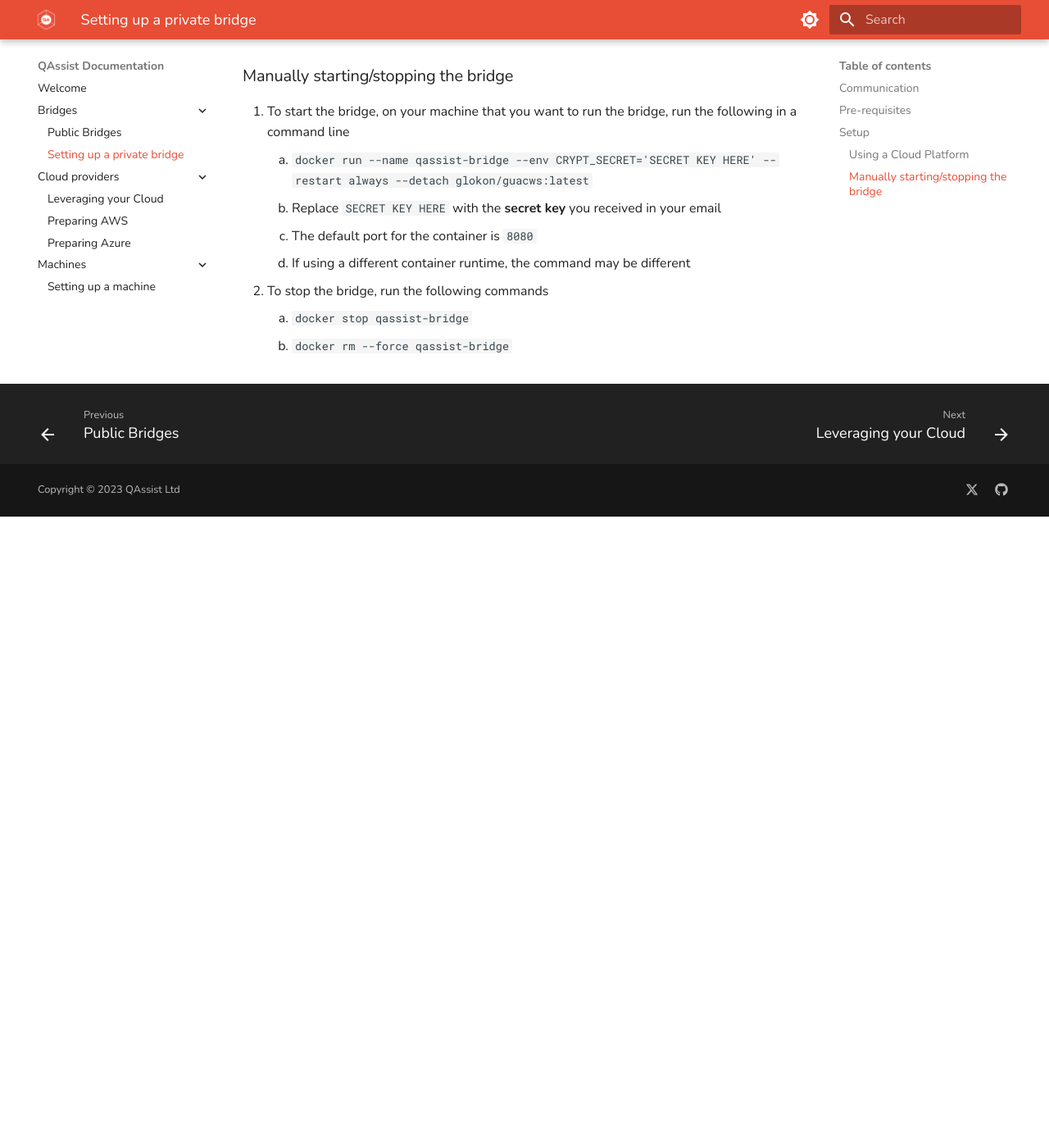
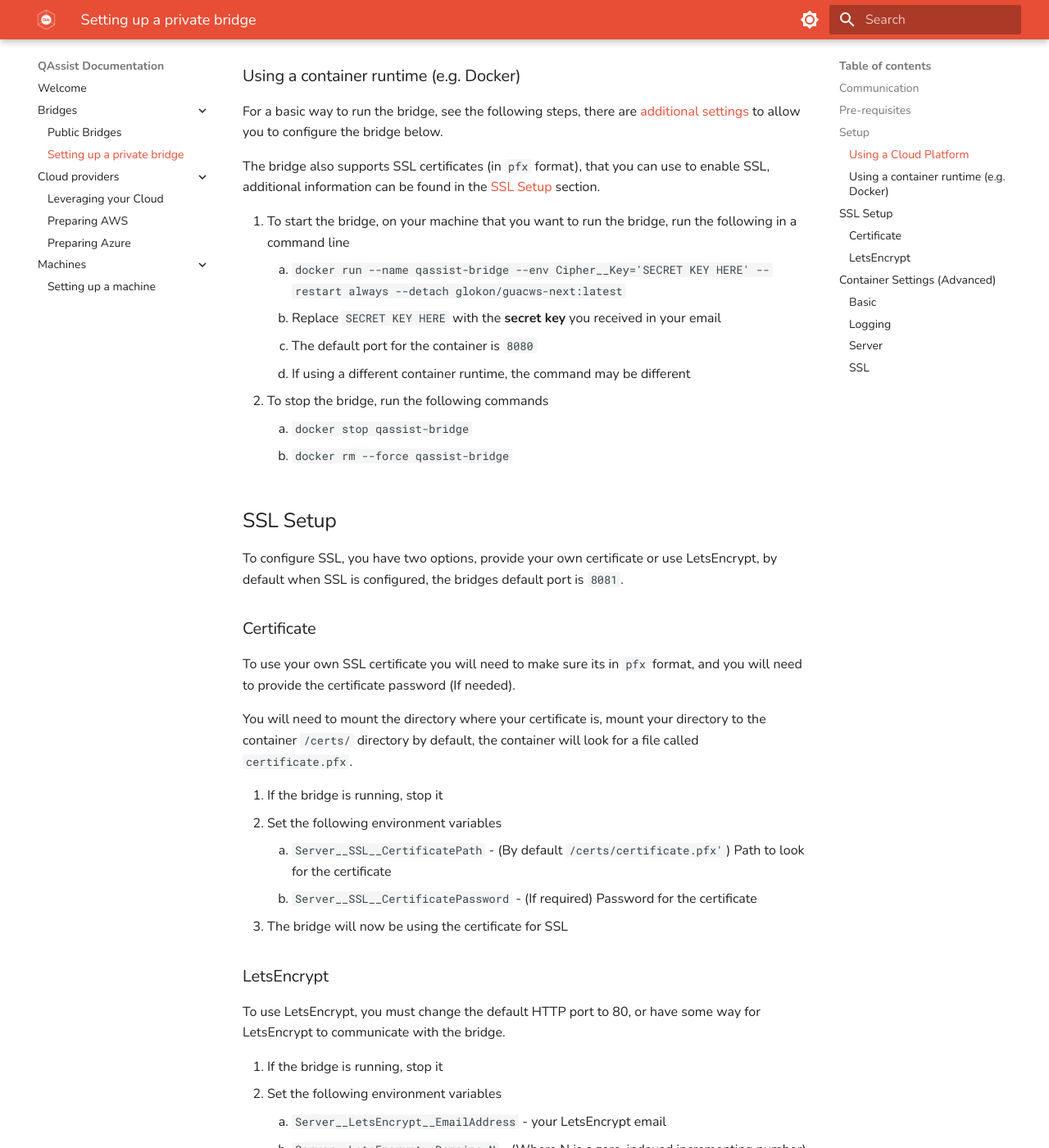
Before and after one commit to qassistio/docs, an MkDocs documentation site: the page built from docs/bridges/setup-bridge.md, in a window 1280 px wide and 1400 px high, scrolled down 1492 px. Shown: the whole window at 82% size. Built offline with MkDocs 1.6.1 and Material for MkDocs 9.7.7, drawn with Linux system fonts in a browser that asks for light colours; before the commit the page ends 2122 px from its top, so only the background shows below that; some of the changed text lies outside the part shown.

Commit message:
Update bridge docs

```diff
--- a/docs/bridges/setup-bridge.md
+++ b/docs/bridges/setup-bridge.md
@@ -37,7 +37,7 @@
 2.  Click `Add`, after a few minutes you will receive an email with a **secret key**
 3.  Continue the setup&hellip;
     1. [Using a Cloud Platform](#using-a-cloud-platform)
-    2. [Manually starting/stopping the bridge](#manually-startingstopping-the-bridge)
+    2. [Using a container runtime (e.g. Docker)](#using-a-container-runtime-eg-docker)
 
 !!! warning "Sharing a Bridge Secret"
     Do not share the bridge **secret key**, as it can potentially be used to steal credentials,
@@ -50,13 +50,99 @@
 please take a look at our [Leveraging your cloud](../cloud-providers/index.md) page on how to
 set up the bridge on your cloud platform.
 
-### Manually starting/stopping the bridge
+### Using a container runtime (e.g. Docker)
+
+For a basic way to run the bridge, see the following steps,
+there are [additional settings](#container-settings-advanced) to allow you to configure the bridge below.
+
+The bridge also supports SSL certificates (in `pfx` format), that you can use to enable SSL, additional
+information can be found in the [SSL Setup](#ssl-setup) section.
 
 1. To start the bridge, on your machine that you want to run the bridge, run the following in a command line
-    1. `docker run --name qassist-bridge --env CRYPT_SECRET='SECRET KEY HERE' --restart always --detach glokon/guacws:latest`
+    1. `docker run --name qassist-bridge --env Cipher__Key='SECRET KEY HERE' --restart always --detach glokon/guacws-next:latest`
     2. Replace `SECRET KEY HERE` with the **secret key** you received in your email
     3. The default port for the container is `8080`
     4. If using a different container runtime, the command may be different
 2.  To stop the bridge, run the following commands
     1. `docker stop qassist-bridge`
     2. `docker rm --force qassist-bridge`
+
+## SSL Setup
+
+To configure SSL, you have two options, provide your own certificate or use LetsEncrypt, by default when SSL is configured,
+the bridges default port is `8081`.
+
+### Certificate
+
+To use your own SSL certificate you will need to make sure its in `pfx` format, and you will need
+to provide the certificate password (If needed).
+
+You will need to mount the directory where your certificate is, mount your directory to the container `/certs/` directory
+by default, the container will look for a file called `certificate.pfx`.
+
+1.  If the bridge is running, stop it
+2.  Set the following environment variables
+    1. `Server__SSL__CertificatePath` - (By default `/certs/certificate.pfx'`) Path to look for the certificate
+    2. `Server__SSL__CertificatePassword` - (If required) Password for the certificate
+3.  The bridge will now be using the certificate for SSL
+
+### LetsEncrypt
+
+To use LetsEncrypt, you must change the default HTTP port to 80, or have some way for LetsEncrypt to communicate with
+the bridge.
+
+1.  If the bridge is running, stop it
+2.  Set the following environment variables
+    1. `Server__LetsEncrypt__EmailAddress` - your LetsEncrypt email
+    2. `Server__LetsEncrypt__Domains_N` - (Where N is a zero-indexed incrementing number) each domain you want a LetsEncrypt certificate to be generated for
+3.  Start the bridge again, the bridge will now request a certificate for each configured domain
+4.  The bridge will now be using LetsEncrypt
+
+## Container Settings (Advanced)
+
+The following are some advanced settings, that may require some knowledge of container
+runtimes, that aren't covered in this document, all the following settings are configured through environment
+variables.
+
+### Basic
+
+*   `Cipher__Key` - The key provided by QAssist
+    * Default: Empty
+
+### Logging
+
+*   `Logging__LogLevel__Default` - Log level
+    * Default: `Information`
+    * Options: `Error`, `Warning`, `Information`, `Debug`, `Trace`
+
+### Server
+
+*   `Server__UseHsts` - (When using SSL) Use HSTS
+    * Default: `false`
+    * Type: `boolean`
+*   `Server__HttpPort` - HTTP Port
+    * Default: `8080`
+    * Type: `uint16`
+*   `Server__HttpsPort` - HTTPS Port
+    * Default: `8081`
+    * Type: `uint16`
+*   `Server__MaxUploadSize` - Max Upload size (Bytes) for file uploads to machines
+    * Default: `100000000` (100 MB)
+    * Type: `uint32`
+*   `Server__WebSocket__UseCompression` - Whether to use compression for WebSockets
+    * Default: `false`
+    * Type: `boolean`
+
+### SSL
+
+*   `Server__LetsEncrypt__UseStagingServer` - Use staging LetsEncrypt server
+    * Default: `false`
+    * Type: `boolean`
+*   `Server__LetsEncrypt__Domains__N` - (N being a zero-indexed number) A domain to request a LetsEncrypt certificate
+    * Default: Empty
+*   `Server__LetsEncrypt__EmailAddress` - Email Address to use for requesting LetsEncrypt certificates
+    * Default: Empty
+*   `Server__SSL__CertificatePath` - Certificate path to use for SSL
+    * Default: `/etc/certificate.pfx`
+*   `Server__SSL__CertificatePassword` - Certificate password
+    * Default: Empty
```
Also changed, not shown: docs/bridges/public-bridges.md (+8 -4 lines), docs/cloud-providers/preparing-aws.md (+1 -1 lines), docs/cloud-providers/preparing-azure.md (+2 -2 lines).
